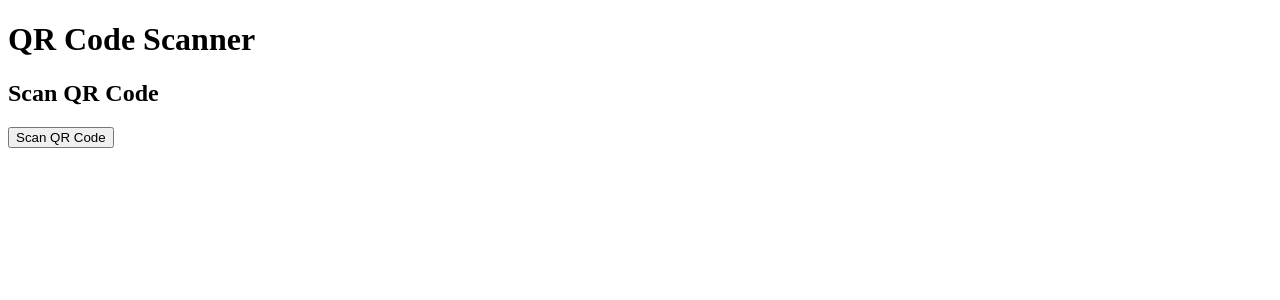
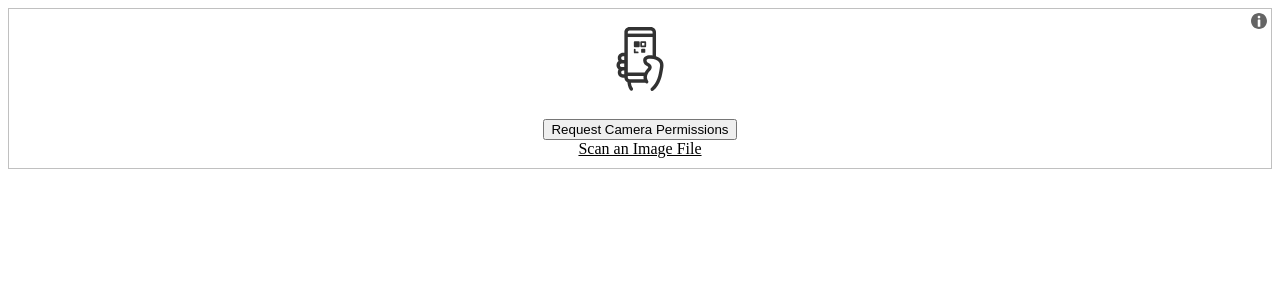
Before and after one commit to Vigneshkumar2299/qrscanner, a Flask app: page / in a window 1280 px wide. Shown: the top 300 px of the page. Run offline with Flask 3, Linux system fonts and the light colour scheme.

Commit message:
Update index.html

```diff
--- a/templates/index.html
+++ b/templates/index.html
@@ -3,14 +3,39 @@
 <head>
     <meta charset="UTF-8">
     <meta name="viewport" content="width=device-width, initial-scale=1.0">
-    <title>QR Code Scanner</title>
+    <title>Bar Code Scanner App</title>
+    <!-- <link rel="stylesheet" href="/css/style.css"> -->
+    <script src="../static/html5-qrcode.min.js"></script>
 </head>
-<body>
-    <h1>QR Code Scanner</h1>
+<body data-rsssl=1>
+    <div class="container">
+        <main class="main">
+            <div id="reader"></div>
+            <div id="result"></div>
+            <div id="view_result">
+            </div>
+        </main>
+    </div>
+    <script>
 
-    <h2>Scan QR Code</h2>
-    <form action="/scan">
-        <button type="submit">Scan QR Code</button>
-    </form>
+        const scanner = new Html5QrcodeScanner('reader', {
+            qrbox: {
+                width: 500,
+                height: 500,
+            },
+            fps: 20,
+        });
+        scanner.render(success, error);
+        async function success(result) {
+           console.log(result)
+            scanner.clear();
+        }
+        function error(err) {
+            console.error(err);
+        }
+        function restartScan() {
+            location.reload(true);
+        }
+    </script>
 </body>
 </html>
```
